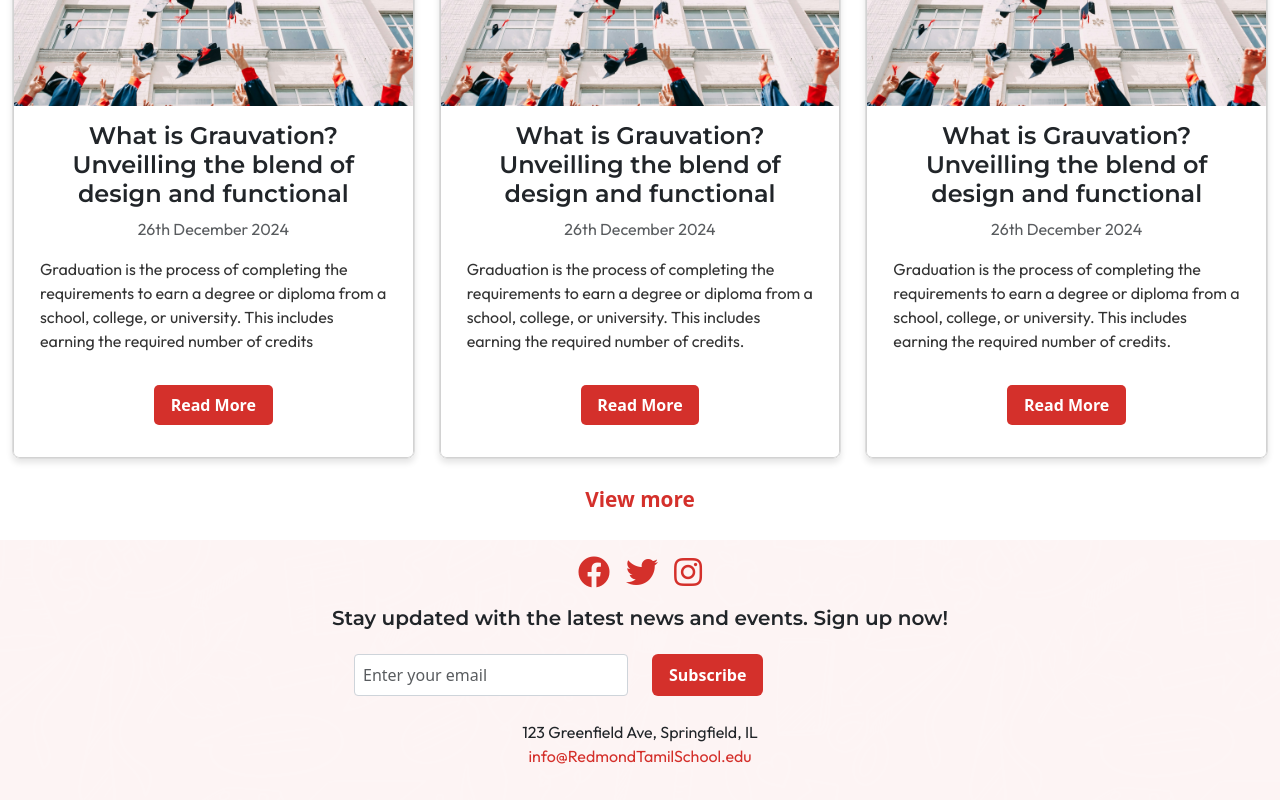
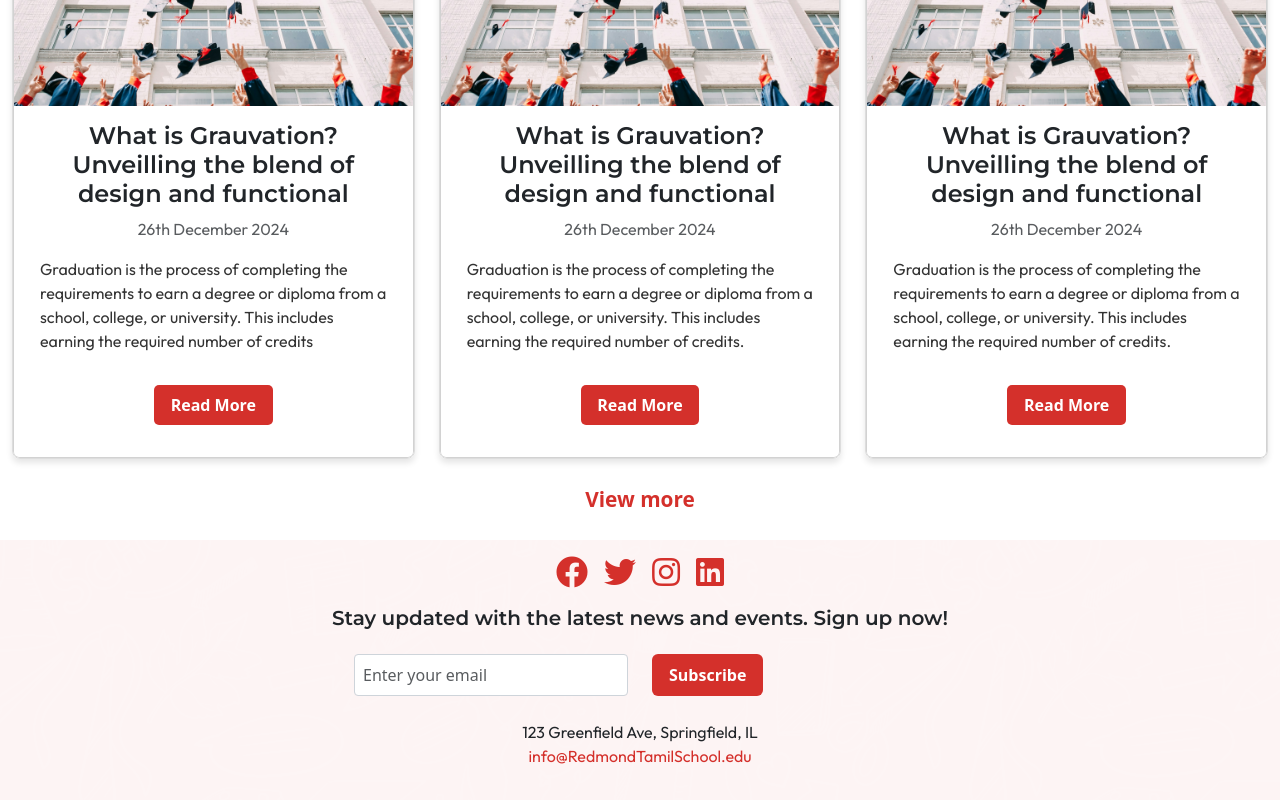
Before and after one commit to shaikmohammed-maaz/RTS, a React (Vite) app: page /blog in a window 1280 px wide. Shown: the part 1040-1840 px from the top of the page. Built offline with nearby package versions, Linux system fonts and the light colour scheme.

Commit message:
fixed the issue and font

```diff
--- a/src/App.jsx
+++ b/src/App.jsx
@@ -89,7 +89,9 @@ function CreateIcon() {
       <a href="#" className="web-color" aria-label="Instagram">
         <i className="fab fa-instagram fa-2x"></i>
       </a>
-
+      <a href="#" className="web-color" aria-label="LinkedIn">
+        <i className="fab fa-linkedin fa-2x"></i>
+      </a>
     </div>
   );
 }
```
